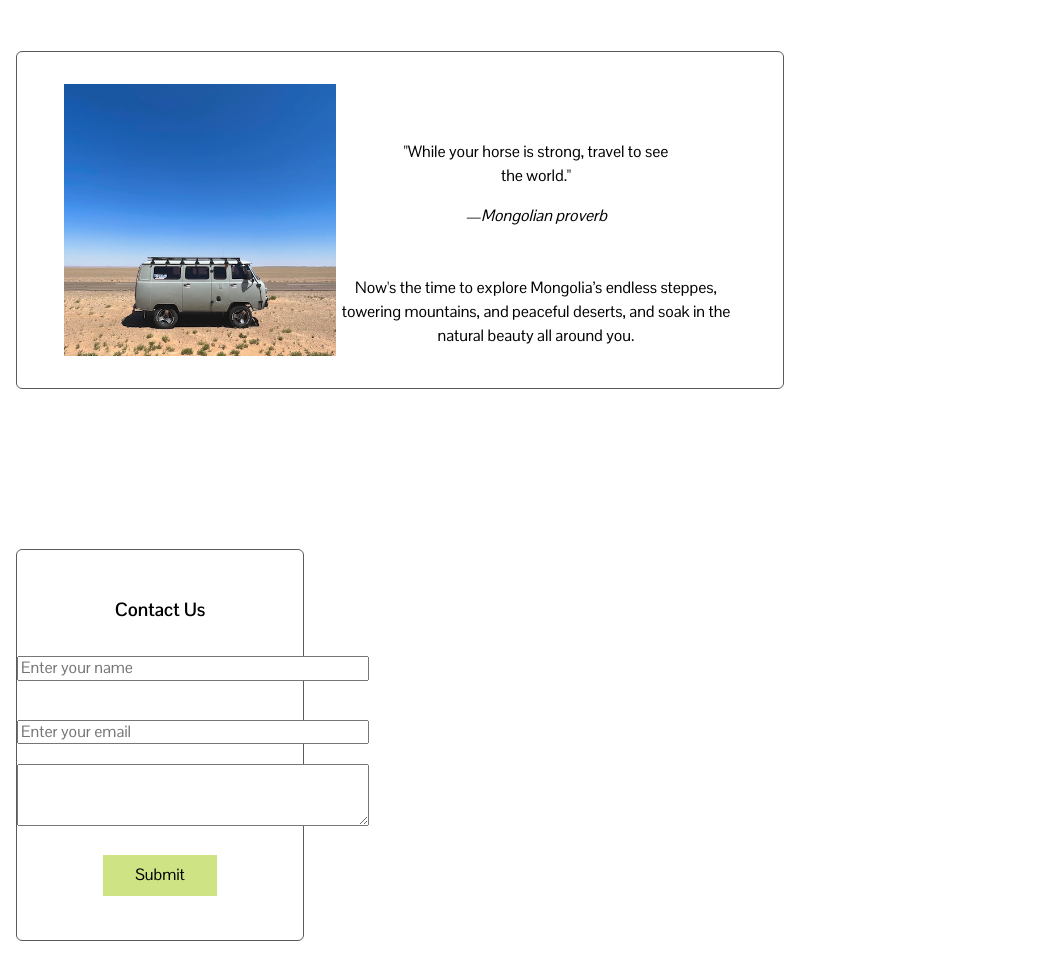
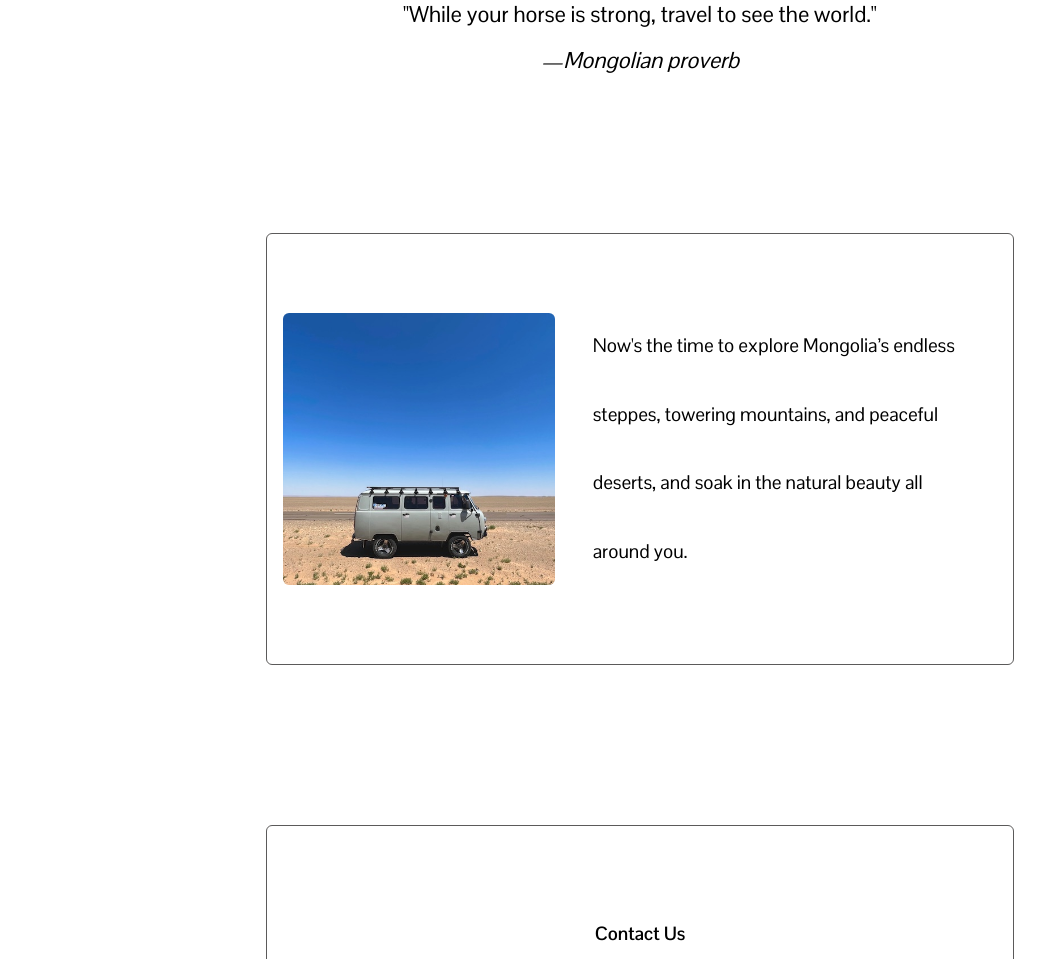
Before and after one commit to MINJINKIM736/FWDP-country-website, a plain HTML site: page index.html in a window 1280 px wide. Shown: the part 1148-2107 px from the top of the page, without its empty margins (0-1061 px from the left). Drawn offline with Linux system fonts and the light colour scheme.

Commit message:
added @media in index.html

```diff
--- a/index.html
+++ b/index.html
@@ -59,21 +59,19 @@
 			</video>
         </section>
 
-        <section class="intro">
-            <img class="intro-img" src="media/index/intro.jpg" alt="intro img">
-            <article class="intro-text">
-                <div class="blockquote">
-                    <!-- blockquote -->
+        <section class="blockquote">
             <blockquote>
                 <p>"While your horse is strong, travel to see the world."</p>
             </blockquote>
             <cite>—Mongolian proverb</cite>
-                </div>
-                <p class="intro-detail">Now's the time to explore Mongolia’s endless steppes, towering mountains, and peaceful deserts, and soak in the natural beauty all around you.</p>
-            </article>
         </section>
 
-        <section class="contact-form">
+        <section class="contents-wrapper">
+            <article class="intro">
+                <img class="intro-img" src="media/index/intro.jpg" alt="intro img">
+                <p class="intro-text">Now's the time to explore Mongolia’s endless steppes, towering mountains, and peaceful deserts, and soak in the natural beauty all around you.</p>
+            </article>
+            <article class="contact-form">
                 <h3>Contact Us</h3>
                 <form action="#" method="post">
                     <label for="name">Name:</label>
@@ -86,6 +84,7 @@
                     <textarea id="message" name="message" rows="3"></textarea>
                     <input type="submit" value="Submit" class="submit-btn"></form>
                 </form>
+            </article>
         </section>
     </main>
 
--- a/styles/index.css
+++ b/styles/index.css
@@ -8,6 +8,7 @@
 .site-wrapper {
 	margin-top: 3rem;
 }
+
 
 /* -----section site-header----- */
 
@@ -32,10 +33,28 @@ h1 {
 	}
 }
 
-/* -----section intro----- */
+/* -----section blockquote----- */
+
+
+.blockquote {
+	margin: 7rem auto;
+}
+
+@media(min-width: 50em) {
+	.blockquote {
+		font-size: 1.4rem;
+
+	}
+}
+
+/* -----section contents wrapper----- */
+
+
+/* intro */
 
 .intro {
 	width: 18rem;
+	height: 32rem;
 	margin: 10rem auto;
 	border: 1px solid #5b5a5a;
 	border-radius: 6px;
@@ -46,8 +65,9 @@ h1 {
 .intro-img {
     width: 17rem;
     height: 17rem;
+	border-radius: 6px;
 	object-fit: cover;
-	margin: 2rem auto;
+	margin: 1rem auto;
 
 }
 
@@ -55,38 +75,39 @@ h1 {
 	margin: 3rem 1rem;
 }
 
-.intro-detail{
-	margin: 0 auto;
-}
-
-.blockquote {
-	margin: 3rem 1rem;
-}
-
 
 @media(min-width: 50em) {
 	.intro {
-		width: 48rem;
+		width: clamp(45rem, 60%, 60rem);
+		height: 27rem;
+		padding: 3rem 1rem;
 		display: grid;
-		grid-template-columns: 17rem 25rem;
-		grid-row: 1fr;
+		grid-template-columns: 17rem 1fr;
+		justify-items: center;
+	}
 
+	.intro-img {
+		margin: 0;
 	}
 
 	.intro-text {
+		max-width: 90%;
 		margin: 0;
+		font-size: 1.2rem;
+		line-height: 4.3rem;
+		text-align: left;
+		padding: 1rem;
 	}
 }
 
-
-/* -----contact form----- */
+/* contact form */
 
 .contact-form {
+	justify-self: center;
 	width: 18rem;
-	margin: 0 auto;
+	height: 32rem;
 	border: 1px solid #5b5a5a;
-	border-radius: 6px;;
-
+	border-radius: 6px;
 }
 
 .contact-form h3 {
@@ -95,9 +116,9 @@ h1 {
 .contact-form form{
 	display: grid;
 	grid-template-columns: 4rem 13rem;
-	/* grid-template-rows: repeat(5,1fr); */
 	grid-template-rows: 1fr 1fr 1fr 7rem;
 	justify-content: center;
+	align-content: center;
 	justify-items: center;
 	align-items: center;
 	gap: 2px;
@@ -122,13 +143,23 @@ h1 {
 	background-color:#b0ddf7;
 }
 
-@media(min-width: 50em){
-	.contact-form form {
-		grid-template-columns: 4rem 25rem;
+@media(min-width: 50em) {
+	.contact-form {
+		width: clamp(45rem, 60%, 60rem);
+		padding: 3rem 1rem;
+	}
+
+	.contact-form form{
+		grid-template-columns: 6rem 24rem;
+		grid-template-rows: 1fr 1fr 1fr 7rem;
+		justify-content: center;
+		align-content: center;
+		justify-items: center;
+		align-items: center;
+		gap: 2px;
 	}
 
 	#name, #email, #message{
 		width: 22rem;
 	}
-
 }
```
Lines whose indentation alone changed are shown as unchanged.
